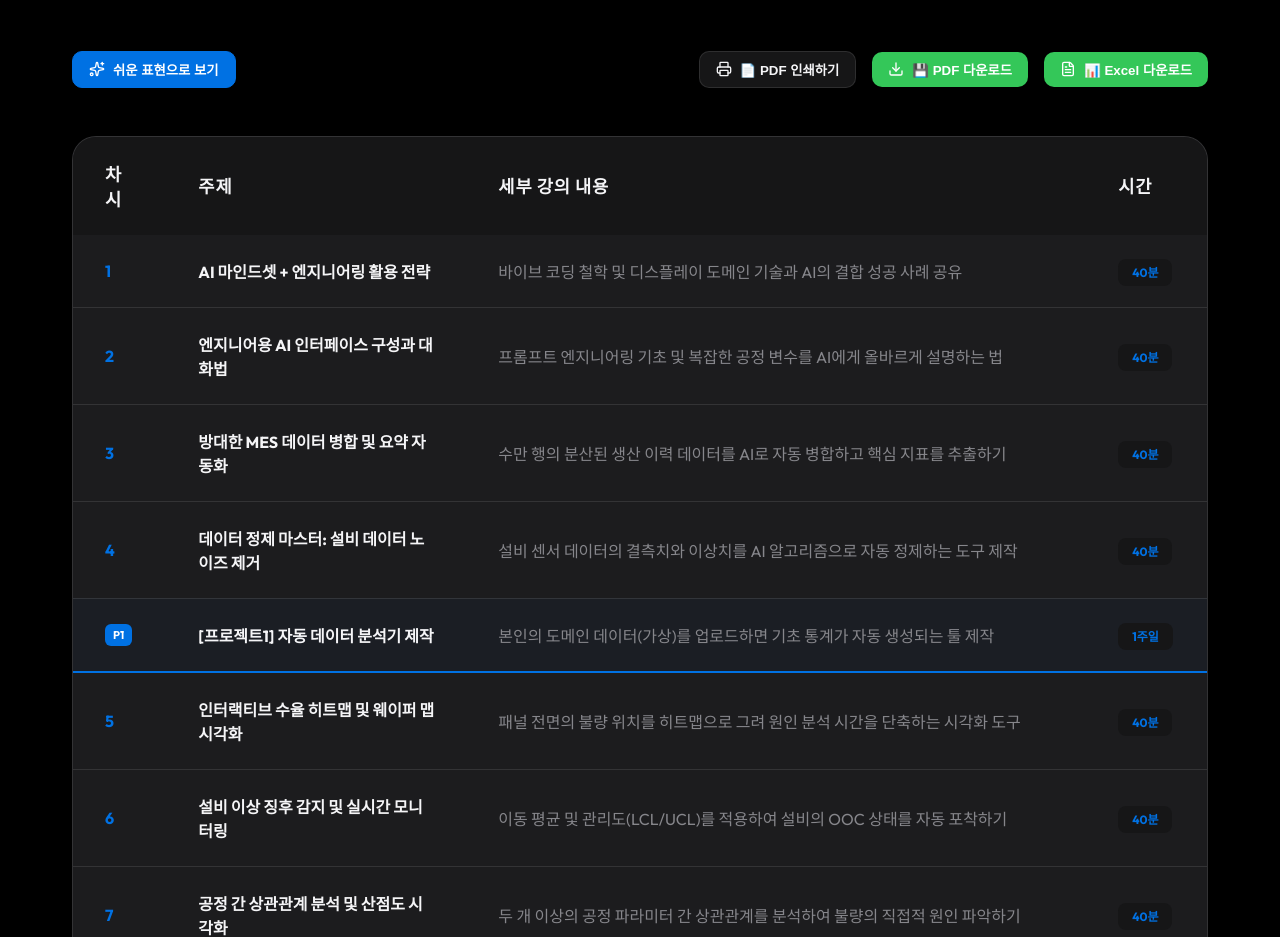
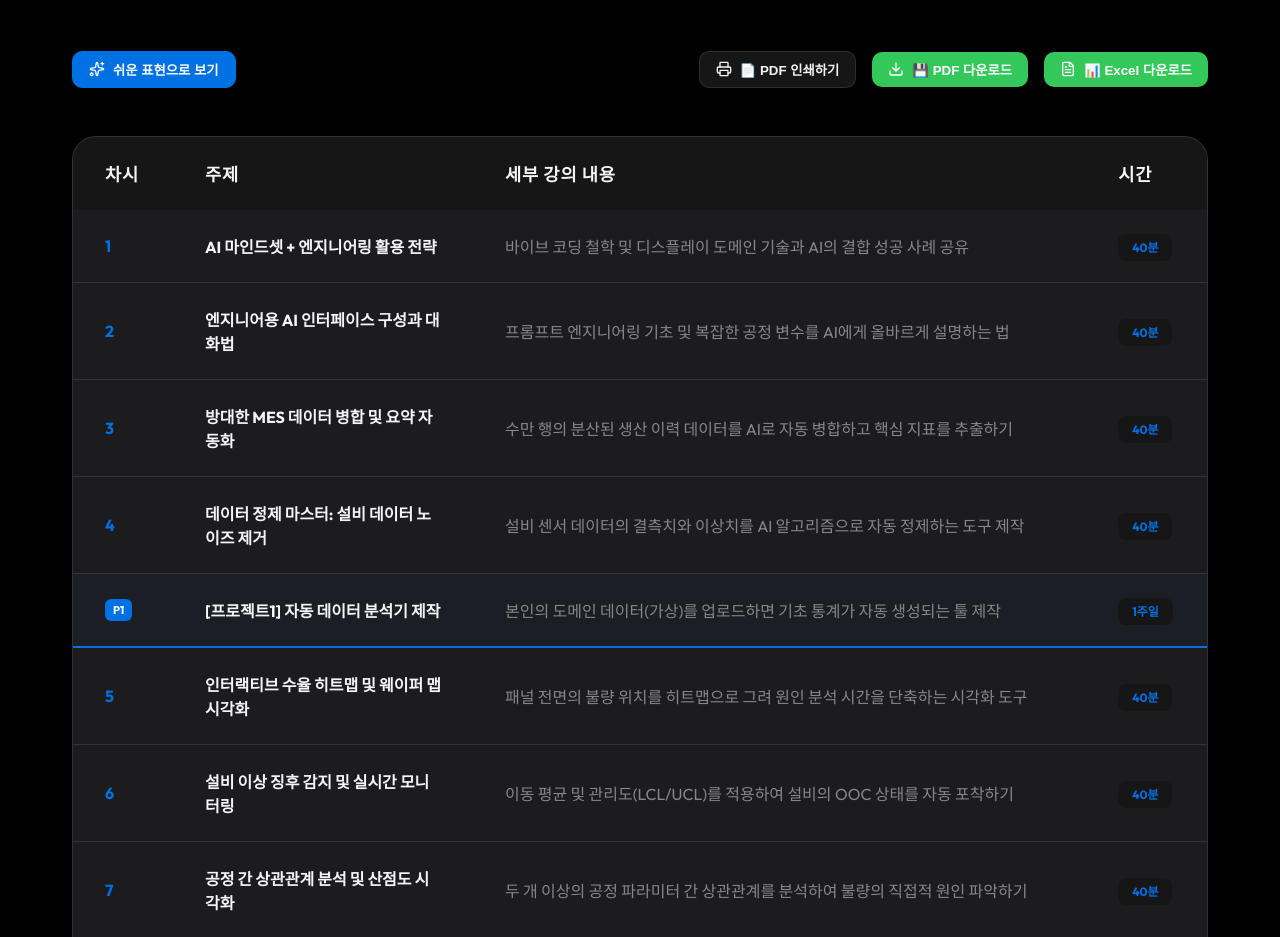
Before and after one commit to heekeunlee/lecture_assist001, a React (Vite) app: page / in a window 1280 px wide. Shown: the part 980-1917 px from the top of the page. Built offline with nearby package versions, Linux system fonts and the light colour scheme; the HTML template or start-up script is replaced by a standard one.

Commit message:
style: prevent wrapping in table headers and widen first column

```diff
--- a/src/App.tsx
+++ b/src/App.tsx
@@ -417,14 +417,14 @@ export default function App() {
                 <thead>
                   {showOfficial ? (
                     <tr>
-                      <th style={{ width: '80px' }}>차시</th>
+                      <th style={{ width: '100px' }}>차시</th>
                       <th style={{ width: '300px' }}>주제</th>
                       <th>세부 강의 내용</th>
                       <th style={{ width: '100px' }}>시간</th>
                     </tr>
                   ) : (
                     <tr>
-                      <th style={{ width: '80px' }}>단계</th>
+                      <th style={{ width: '100px' }}>단계</th>
                       <th style={{ width: '180px' }}>분류</th>
                       <th>주제</th>
                       <th>핵심 성과</th>
@@ -675,7 +675,7 @@ export default function App() {
 
         .table-container { background: var(--bg-tertiary); border-radius: 24px; border: 1px solid var(--border); overflow: hidden; }
         .curriculum-table { width: 100%; border-collapse: collapse; text-align: left; }
-        .curriculum-table th { background: var(--bg-secondary); padding: 1.5rem 2rem; font-size: 1.1rem; color: var(--text-primary); font-weight: 800; letter-spacing: 0.05em; }
+        .curriculum-table th { background: var(--bg-secondary); padding: 1.5rem 2rem; font-size: 1.1rem; color: var(--text-primary); font-weight: 800; letter-spacing: 0.05em; white-space: nowrap; }
         .curriculum-table td { padding: 1.5rem 2rem; border-bottom: 1px solid var(--border); }
         .curriculum-table tr { cursor: pointer; }
         .curriculum-table tr:hover td { background: rgba(0, 113, 227, 0.05); }
```
